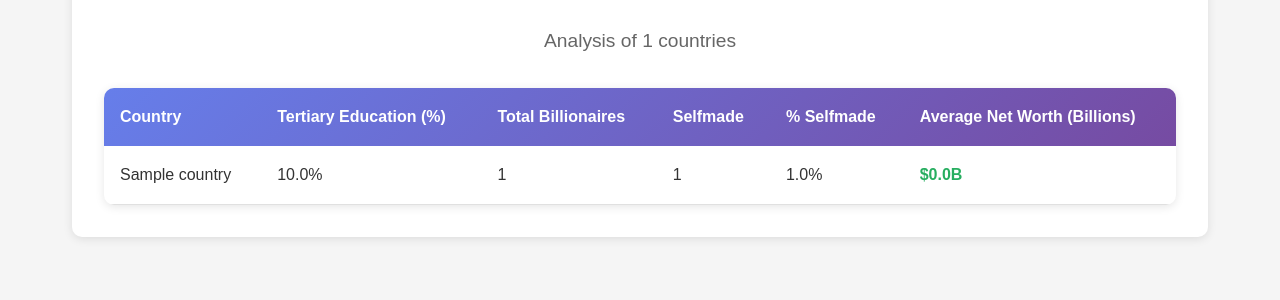
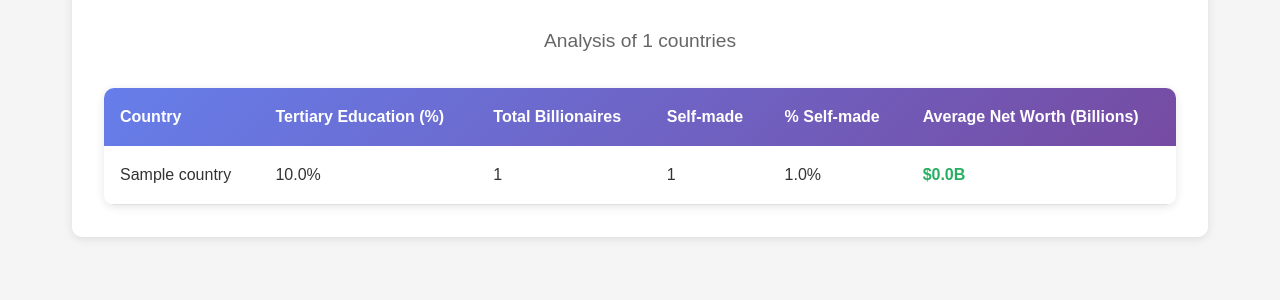
Before and after one commit to mtsguerra/appBilionarios, a Flask app: template templates/perguntas_bd/q14_selfmade_education.html in a window 1280 px wide. Shown: the part 346-646 px from the top of the page. Run offline with Flask 3, Linux system fonts and the light colour scheme; the template is opened without the code that fills it: most values are stand-ins (such as "Sample title", 1, 10 or a date in 2020).

Commit message:
Address code review feedback: hyphenate Self-made
Co-authored-by: mtsguerra <182520319+mtsguerra@users.noreply.github.com>

```diff
--- a/templates/perguntas_bd/q14_selfmade_education.html
+++ b/templates/perguntas_bd/q14_selfmade_education.html
@@ -20,8 +20,8 @@
                     <th>Country</th>
                     <th>Tertiary Education (%)</th>
                     <th>Total Billionaires</th>
-                    <th>Selfmade</th>
-                    <th>% Selfmade</th>
+                    <th>Self-made</th>
+                    <th>% Self-made</th>
                     <th>Average Net Worth (Billions)</th>
                 </tr>
             </thead>
```
